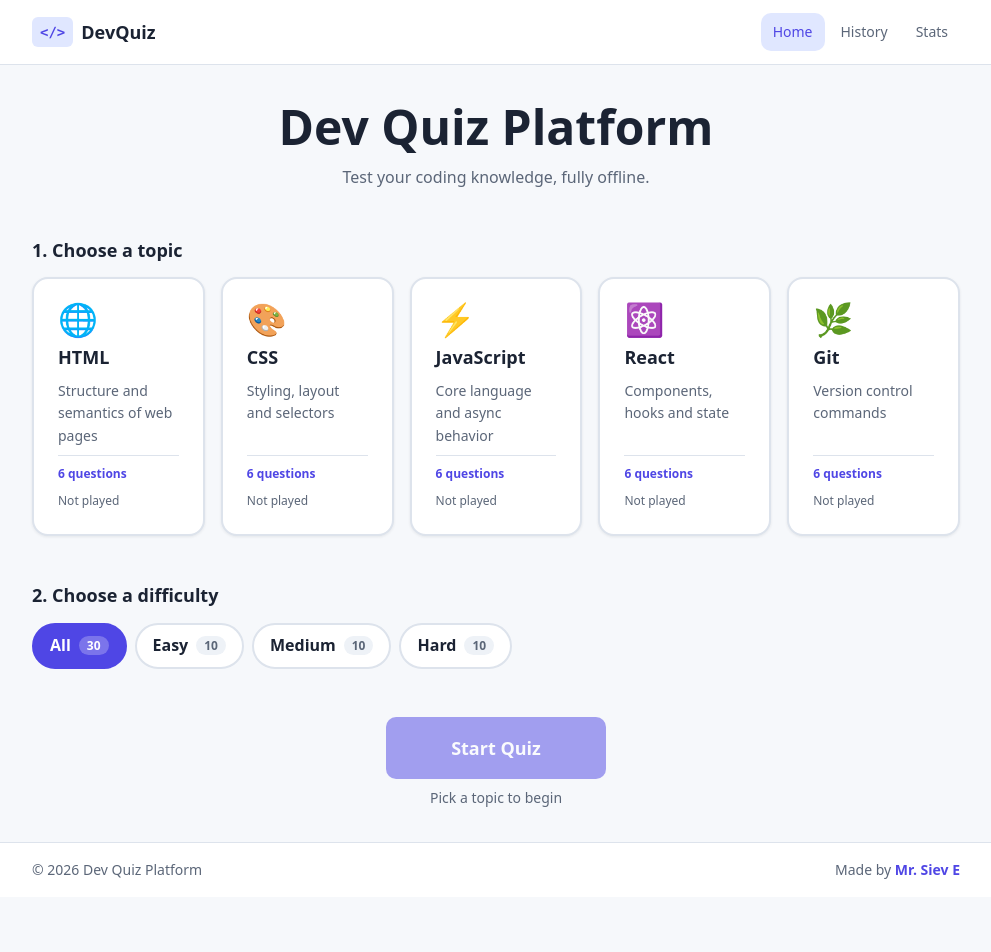
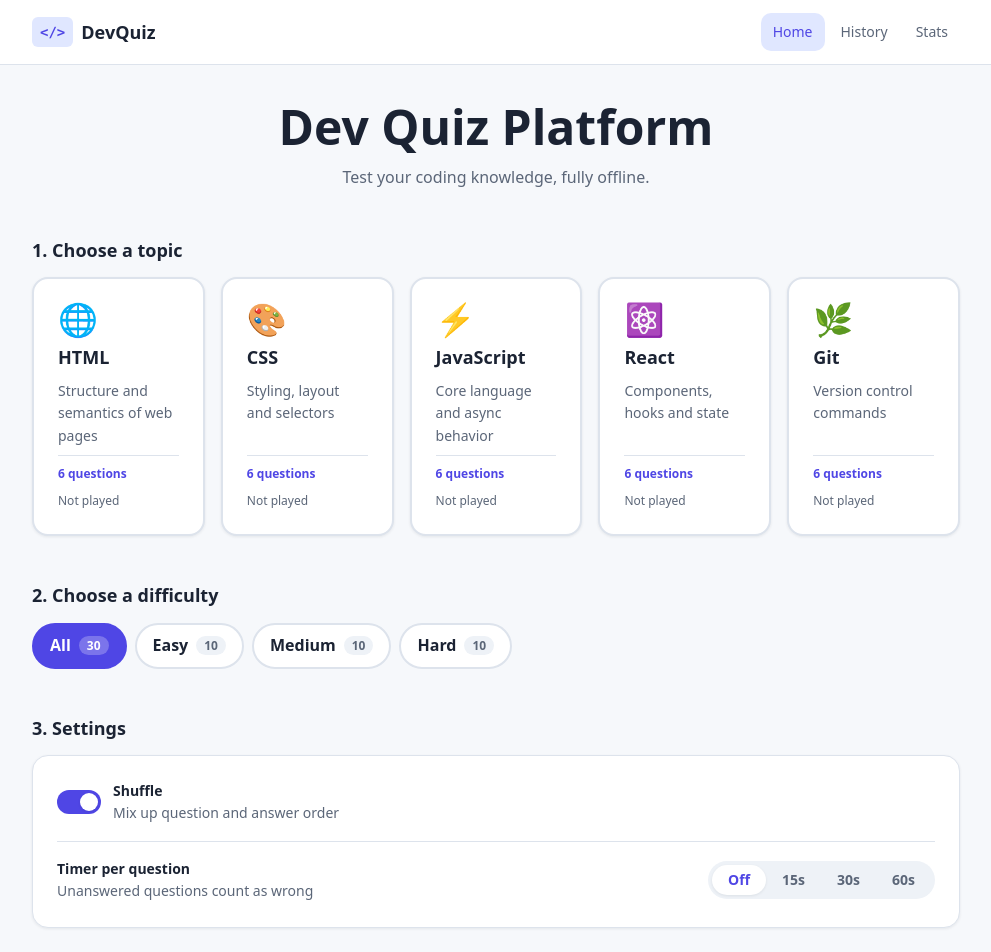
Before and after one commit to sieve-dev-sudo/dev-quiz-platform, a React (Vite) app: page / in a window 1280 px wide. Shown: the top 952 px of the page, without its empty margins (144-1135 px from the left). Before the commit the page ends 897 px from the top, so only its background shows below. Built offline with nearby package versions, Linux system fonts and the light colour scheme.

Commit message:
feat: add settings section to Home

```diff
--- a/src/pages/Home.jsx
+++ b/src/pages/Home.jsx
@@ -2,10 +2,12 @@ import { useNavigate } from 'react-router-dom'
 import CategoryCard from '../components/CategoryCard'
 import DifficultySelector from '../components/DifficultySelector'
 import MistakesBanner from '../components/MistakesBanner'
+import QuizSettings from '../components/QuizSettings'
 import { CATEGORIES, DIFFICULTIES } from '../data/categories'
 import { useBestScores } from '../hooks/useBestScores'
 import { useLocalStorage } from '../hooks/useLocalStorage'
 import { useMistakes } from '../hooks/useMistakes'
+import { useSettings } from '../hooks/useSettings'
 import { countQuestions } from '../utils/questionUtils'
 import { STORAGE_KEYS } from '../utils/storageKeys'
 import './Home.css'
@@ -18,6 +20,7 @@ function Home() {
   const [storedDifficulty, setDifficulty] = useLocalStorage(STORAGE_KEYS.LAST_DIFFICULTY, 'all')
   const { bestScores } = useBestScores()
   const { mistakeList, countsByCategory } = useMistakes()
+  const { settings, updateSettings } = useSettings()
 
   const category = CATEGORIES.some((item) => item.id === storedCategory) ? storedCategory : null
   const difficulty = VALID_DIFFICULTIES.includes(storedDifficulty) ? storedDifficulty : 'all'
@@ -70,6 +73,11 @@ function Home() {
         />
       </div>
 
+      <div className="home-section">
+        <h2 className="home-section-title">3. Settings</h2>
+        <QuizSettings settings={settings} onChange={updateSettings} />
+      </div>
+
       <div className="home-start">
         <button
           type="button"
```
